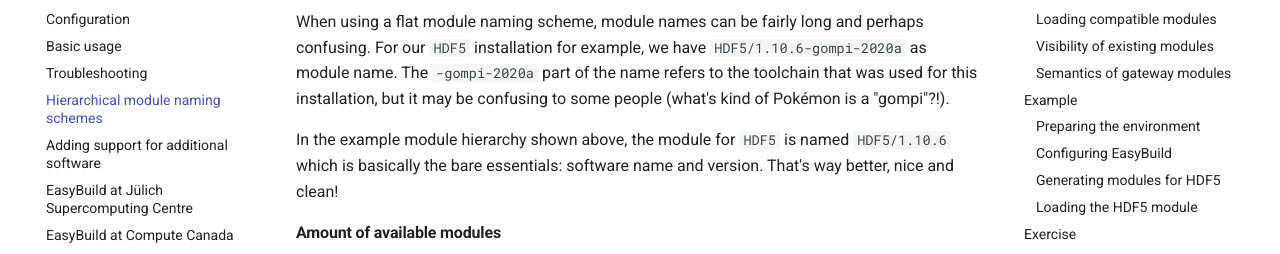
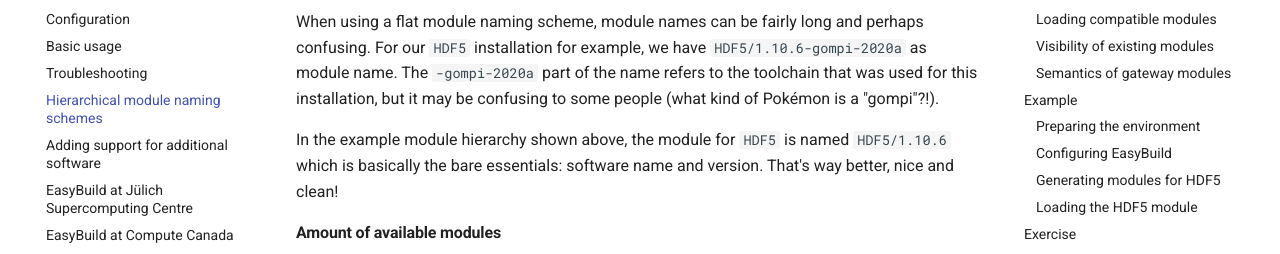
Before and after one commit to easybuilders/easybuild-tutorial, an MkDocs documentation site: the page built from docs/hmns/README.md, in a window 1280 px wide and 900 px high, scrolled down 2356 px. Shown: the part 197-451 px from the top of the window. Built offline with MkDocs 1.6.1 and Material for MkDocs 9.7.7, drawn with Linux system fonts in a browser that asks for light colours.

```diff
--- a/docs/hmns/README.md
+++ b/docs/hmns/README.md
@@ -91,7 +91,7 @@ However, the are some minor disadvantages too:
 
 When using a flat module naming scheme, module names can be fairly long and perhaps confusing. For our `HDF5` installation for example,
 we have `HDF5/1.10.6-gompi-2020a` as module name. The `-gompi-2020a` part of the name refers to the toolchain that was
-used for this installation, but it may be confusing to some people (what's kind of Pokémon is a "gompi"?!).
+used for this installation, but it may be confusing to some people (what kind of Pokémon is a "gompi"?!).
 
 In the example module hierarchy shown above, the module for `HDF5` is named `HDF5/1.10.6` which is basically the bare
 essentials: software name and version. That's way better, nice and clean!
```
